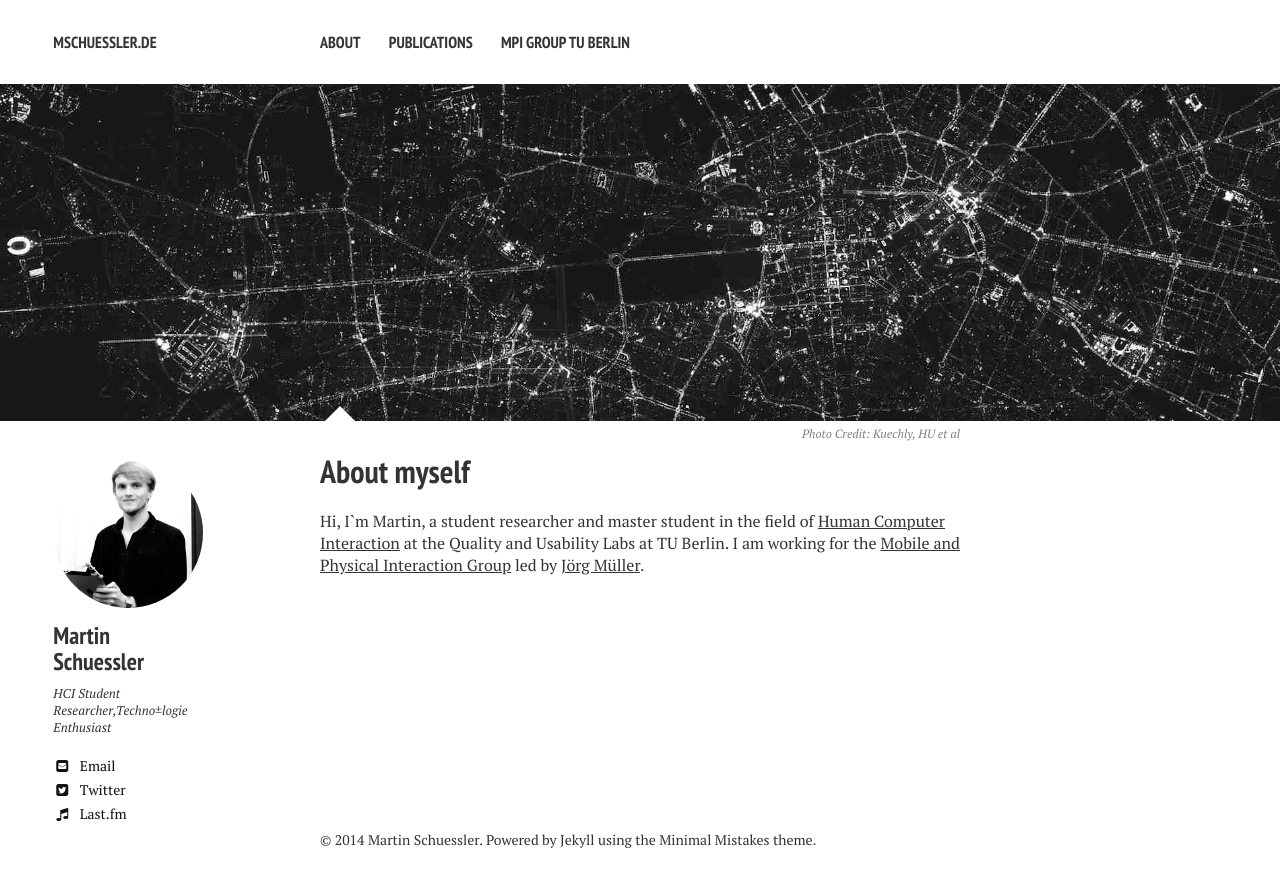
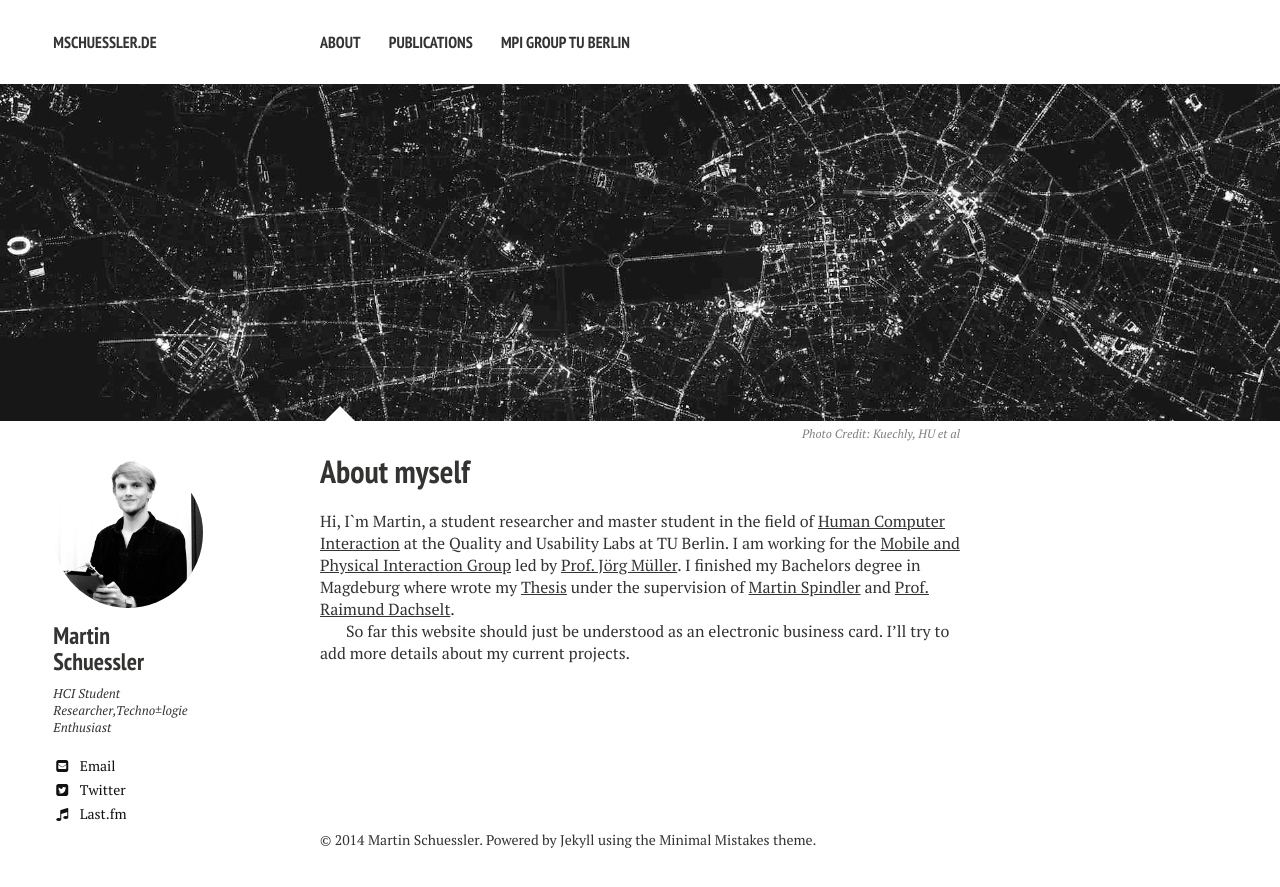
Before and after one commit to mschuessler/mschuessler.github.io, a Jekyll site: the page built from about/index.md, in a window 1280 px wide. Shown: the top 887 px of the page. Built offline with Jekyll 4.4.1, drawn with Linux system fonts in a browser that asks for light colours; nearby versions of some CDN libraries.

Commit message:
Extended about me

```diff
--- a/about/index.md
+++ b/about/index.md
@@ -10,4 +10,7 @@ image:
   creditlink: http://www.fu-berlin.de/presse/informationen/fup/2012/fup_12_252/
 ---
 Hi, I`m Martin, a student researcher and master student in the field of [Human Computer Interaction](http://en.wikipedia.org/wiki/Human–computer_interaction) at the Quality and Usability Labs at TU Berlin.
-I am working for the [Mobile and Physical Interaction Group](http://www.qu.tu-berlin.de/menue/forschung/gruppen/mobile_physical_interaction/) led by [Jörg Müller](http://joergmueller.info).
+I am working for the [Mobile and Physical Interaction Group](http://www.qu.tu-berlin.de/menue/forschung/gruppen/mobile_physical_interaction/) led by [Prof. Jörg Müller](http://joergmueller.info).
+I finished my Bachelors degree in Magdeburg where wrote my [Thesis](/pub) under the supervision of [Martin Spindler](https://isgwww.cs.uni-magdeburg.de/isg/spindler.html) and [Prof. Raimund Dachselt](http://mt.inf.tu-dresden.de/~dachselt/).
+
+So far this website should just be understood as an electronic business card. I'll try to add more details about my current projects.
```
